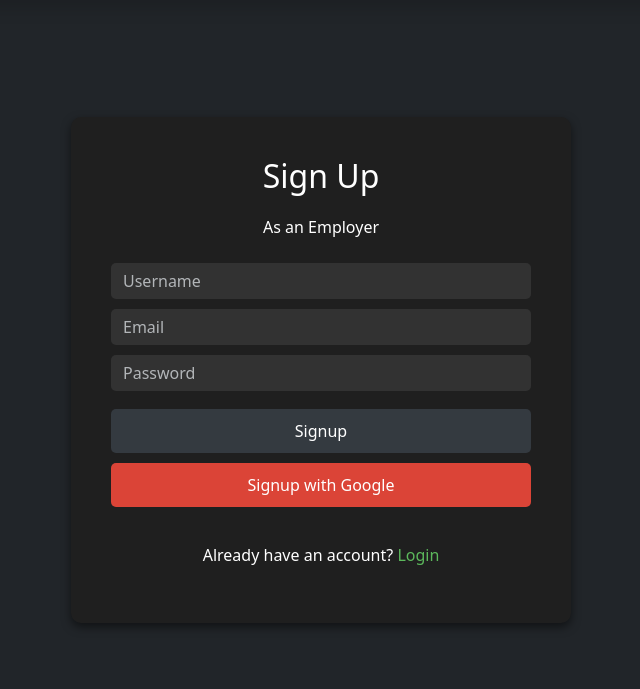
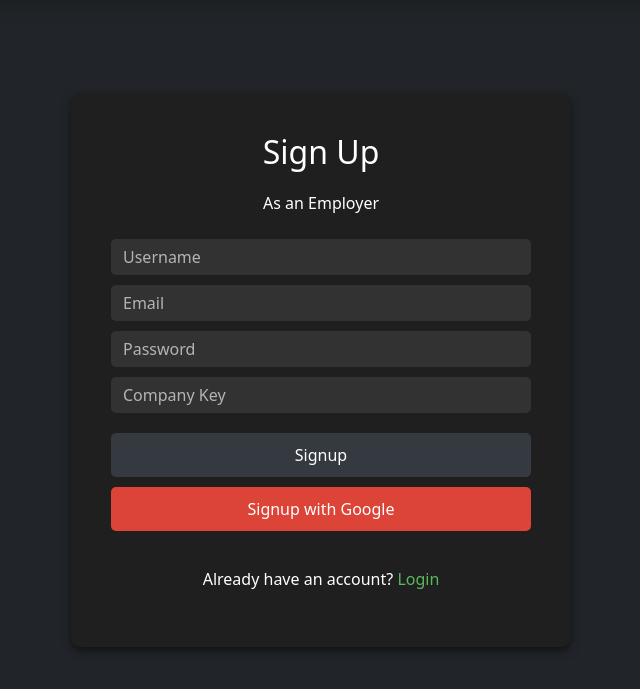
Before and after one commit to ExtinctCoder-alt/Jobs, a Flask app: page /signup/employer/ in a window 1280 px wide. Shown: the part 58-747 px from the top of the page, without its empty margins (319-959 px from the left). Run offline with Flask 3, Linux system fonts and the light colour scheme.

Commit message:
couple of design fixes

```diff
--- a/templates/signup.html
+++ b/templates/signup.html
@@ -98,9 +98,16 @@
               <div class="input-group" style='margin-bottom:10px'>
                   <input type="email" class="form-control" placeholder="Email" required>
               </div>
-              <div class="input-group mb-2">
+              <div class="input-group "style='margin-bottom:10px'>
                   <input type="password" class="form-control" placeholder="Password" required>
               </div>
+              <div>
+                  {% if employer=='As an Employer' %}
+                  <div class="input-group" style='margin-bottom:10px'>
+                        <input type="text" class="form-control" placeholder="Company Key" required>
+                  </div>
+                  {% endif %}
+                </div>
               <button type="submit" class="btn-custom">Signup</button>
               <button type="button" class="btn-google">Signup with Google</button>
           </form>
```
Also changed, not shown: templates/login.html (+11 -3 lines).
